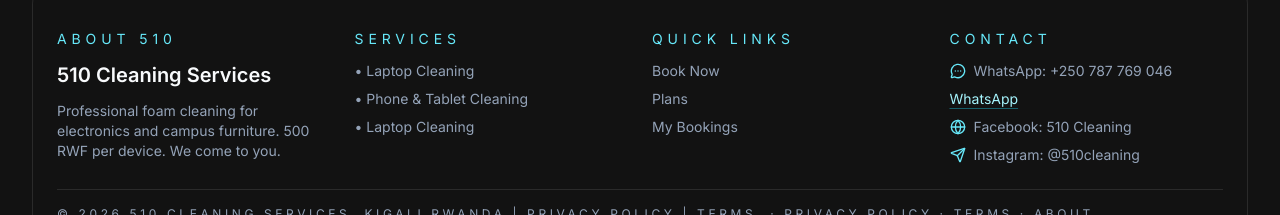
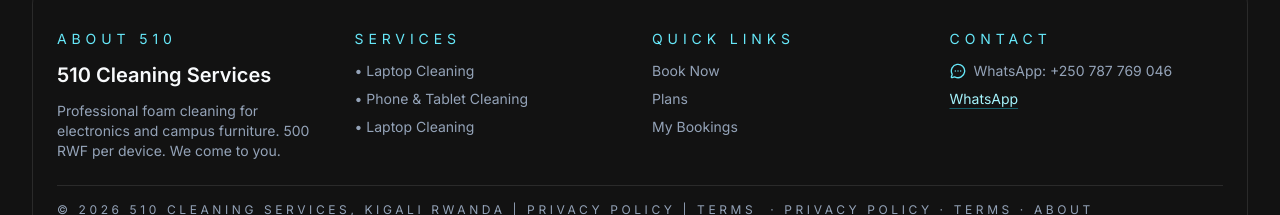
Before and after one commit to Benjaminfromthe/510-platform, a Next.js app: page / in a window 1280 px wide. Shown: the part 2974-3189 px from the top of the page. Built offline with nearby package versions, Linux system fonts and the light colour scheme; no server answers; the database is empty.

Commit message:
fix: remove Facebook and Instagram links (accounts not yet active)

```diff
--- a/app/contact/page.tsx
+++ b/app/contact/page.tsx
@@ -63,8 +63,6 @@
             </span>
             <h2 className="mt-4 text-xl font-semibold text-[var(--text-primary)]">{t("socialTitle")}</h2>
             <div className="mt-3 space-y-2 text-sm text-[var(--text-secondary)]">
-              <p>Facebook: <span className="font-medium text-[var(--text-primary)]">510 Cleaning Services</span></p>
-              <p>Instagram: <span className="font-medium text-[var(--text-primary)]">@510cleaning</span></p>
               <p>WhatsApp: <span className="font-medium text-[var(--text-primary)]">+250 787 769 046</span></p>
             </div>
           </article>
--- a/app/page.tsx
+++ b/app/page.tsx
@@ -318,8 +318,6 @@
                 <ul className="mt-3 space-y-2 text-sm text-[var(--text-secondary)]">
                   <li className="flex items-center gap-2"><MessageCircleMore className="h-4 w-4 text-cyan-300" />{t("footer.contactWhatsApp")}</li>
                   <li className="flex items-center gap-2"><a href="https://wa.me/250787769046?text=Hello%20510%20Cleaning%20Services!%20I%20would%20like%20to%20book%20a%20cleaning%20service." target="_blank" rel="noreferrer" className="text-cyan-200 underline decoration-cyan-400/40 underline-offset-4 hover:text-cyan-100">{t("ui.whatsappLabel")}</a></li>
-                  <li className="flex items-center gap-2"><Globe className="h-4 w-4 text-cyan-300" />{t("footer.contactFacebook")}</li>
-                  <li className="flex items-center gap-2"><Send className="h-4 w-4 text-cyan-300" />{t("footer.contactInstagram")}</li>
                 </ul>
               </div>
             </div>
```
